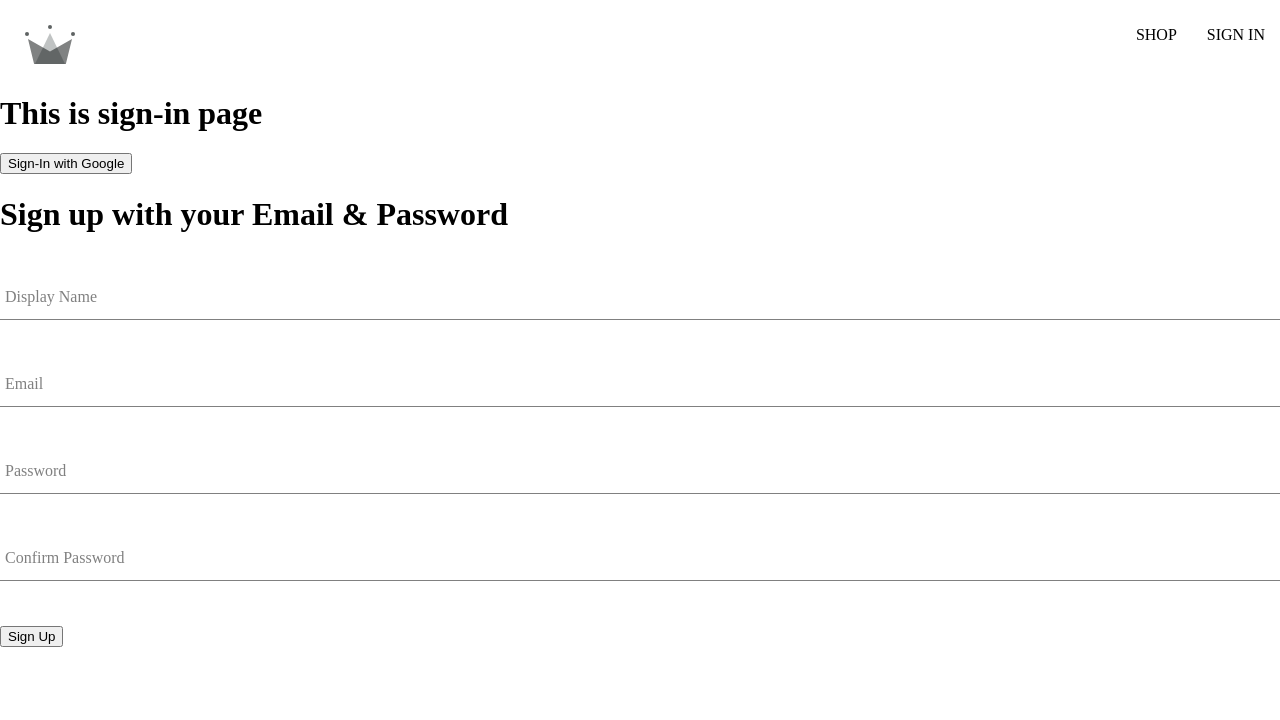
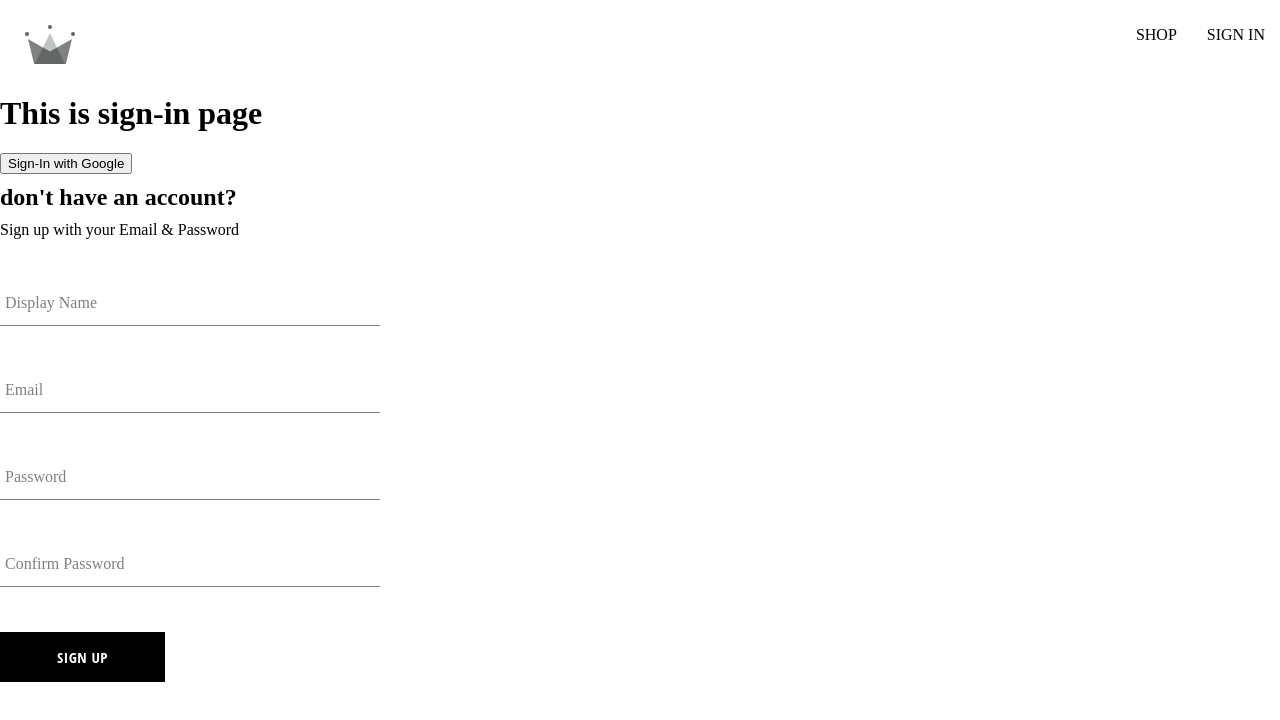
Before and after one commit to PranoySarker/cloth-store, a React (Create React App) app: page /sign-in in a window 1280 px wide. Shown: the top 720 px of the page. Built offline with nearby package versions, Linux system fonts and the light colour scheme; the HTML template or start-up script is replaced by a standard one.

Commit message:
style the sign up form and create button component

```diff
--- /dev/null
+++ b/src/components/button/button.component.jsx
@@ -0,0 +1,26 @@
+// default
+
+// inverted
+
+// google sign in
+
+import React from "react";
+import "./button.styles.scss";
+
+const BUTTON_TYPES_CLASSES = {
+  google: "google-sign-in",
+  inverted: "inverted",
+};
+
+const Button = ({ children, buttonType, ...otherProps }) => {
+  return (
+    <button
+      className={`button-container ${BUTTON_TYPES_CLASSES[buttonType]}`}
+      {...otherProps}
+    >
+      {children}
+    </button>
+  );
+};
+
+export default Button;
--- /dev/null
+++ b/src/components/button/button.styles.scss
@@ -0,0 +1,46 @@
+.button-container {
+  min-width: 165px;
+  width: auto;
+  height: 50px;
+  letter-spacing: 0.5px;
+  line-height: 50px;
+  padding: 0 35px 0 35px;
+  font-size: 15px;
+  background-color: black;
+  color: white;
+  text-transform: uppercase;
+  font-family: "Open Sans Condensed";
+  font-weight: bolder;
+  border: none;
+  cursor: pointer;
+  display: flex;
+  justify-content: center;
+
+  &:hover {
+    background-color: white;
+    color: black;
+    border: 1px solid black;
+  }
+
+  &.google-sign-in {
+    background-color: #4285f4;
+    color: white;
+
+    &:hover {
+      background-color: #357ae8;
+      border: none;
+    }
+  }
+
+  &.inverted {
+    background-color: white;
+    color: black;
+    border: 1px solid black;
+
+    &:hover {
+      background-color: black;
+      color: white;
+      border: none;
+    }
+  }
+}
--- a/src/components/sign-up-form/sign-up-form.component.jsx
+++ b/src/components/sign-up-form/sign-up-form.component.jsx
@@ -5,6 +5,8 @@
 } from "../../utils/firebase/firebase.utils";
 
 import FormInput from "../form-input/form-input.component";
+import "./sign-up-form.styles.scss";
+import Button from "../button/button.component";
 
 const defaultFormField = {
   displayName: "",
@@ -51,8 +53,9 @@
     setFormFields({ ...formFields, [name]: value });
   };
   return (
-    <div>
-      <h1>Sign up with your Email & Password</h1>
+    <div className="sign-up-container">
+      <h2>don't have an account?</h2>
+      <span>Sign up with your Email & Password</span>
       <form onSubmit={handleSubmit}>
         <FormInput
           label="Display Name"
@@ -90,7 +93,7 @@
           value={confirmPassword}
         />
 
-        <button type="submit">Sign Up</button>
+        <Button type="submit">Sign Up</Button>
       </form>
     </div>
   );
--- /dev/null
+++ b/src/components/sign-up-form/sign-up-form.styles.scss
@@ -0,0 +1,9 @@
+.sign-up-container {
+  display: flex;
+  flex-direction: column;
+  width: 380px;
+
+  h2 {
+    margin: 10px 0;
+  }
+}
```
